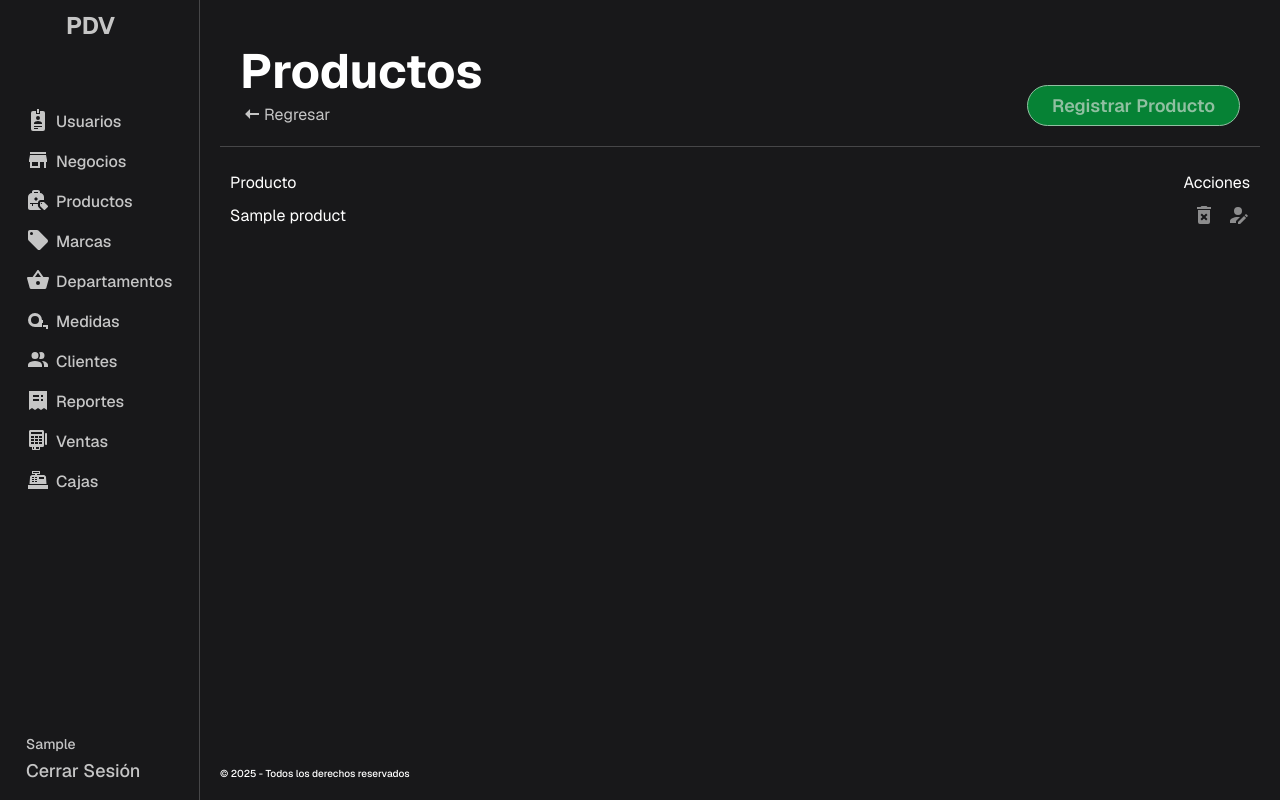
After one commit to NibboNi/punto-de-venta, a Django app: page /panel/productos/ in a window 1280 px wide. The commit adds this page. Run offline with Django 5.2, Linux system fonts and the light colour scheme; a user stored in the database is signed in; tables that the repository leaves empty hold one stand-in row (values such as "Sample post").

Commit message:
add products panel

```diff
--- a/dashboard/models.py
+++ b/dashboard/models.py
@@ -100,6 +100,24 @@ class Size(models.Model):
         return self.name
 
 
+class Product(models.Model):
+    name = models.CharField(
+        max_length=100, verbose_name="nombre", null=False, blank=False)
+    description = models.TextField(
+        verbose_name="descripción", max_length=200, blank=True, null=True)
+    existence = models.IntegerField(verbose_name="existencia", default=1)
+    existence_min = models.IntegerField(
+        verbose_name="existencia mínima", default=1)
+    sale_price = models.DecimalField(
+        max_digits=10, decimal_places=2, default=1.00, verbose_name="precio de venta")
+    brand = models.ForeignKey(
+        Brand, on_delete=models.CASCADE, verbose_name="marca")
+    department = models.ForeignKey(
+        Department, on_delete=models.CASCADE, default=1, verbose_name="departamento")
+    size = models.ForeignKey(
+        Size, on_delete=models.CASCADE, default=1, verbose_name="unidad de medida")
+
+
 class Register(models.Model):
     REGISTER_STATES = [
         ("a", "abierto"),
--- a/dashboard/templates/dashboard/base.html
+++ b/dashboard/templates/dashboard/base.html
@@ -34,7 +34,7 @@
           </svg>
           <span>negocios</span>
         </a>
-        <a href="#">
+        <a href="{% url 'products' %}">
           <svg class="icon" xmlns="http://www.w3.org/2000/svg" viewBox="0 0 24 24">
             <title>gestión de productos</title>
             <path d="M14 5V4C14 2.9 13.1 2 12 2H8C6.9 2 6 2.9 6 4V5C3.8 5 2 6.8 2 9V20C2 21.1 2.9 22 4 22H15.2L12.8 19.6C12.2 19.1 11.9 18.3 11.9 17.6V16H7V18H6V16H4V15H12V14.8C12 13.3 13.2 12 14.8 12H18V9C18 6.8 16.2 5 14 5M10 13L8 11L10 9L12 11L10 13M12 5H8V4H12V5M21.8 17.8L18.2 14.2C18 14.1 17.8 14 17.6 14H14.8C14.4 14 14 14.4 14 14.8V17.6C14 17.8 14.1 18 14.2 18.2L17.8 21.8C17.9 21.9 18.1 22 18.4 22C18.6 22 18.8 21.9 19 21.8L21.8 19C21.9 18.9 22 18.7 22 18.4C22 18.2 21.9 18 21.8 17.8M15.4 16C15.1 16 14.8 15.7 14.8 15.4C14.8 15.1 15.1 14.8 15.4 14.8C15.7 14.8 16 15.1 16 15.4C16 15.7 15.7 16 15.4 16Z" />
--- a/dashboard/templates/dashboard/home.html
+++ b/dashboard/templates/dashboard/home.html
@@ -37,7 +37,7 @@
           negocios
         </p>
       </a>
-      <a href="{% url 'users' %}" class="box">
+      <a href="{% url 'products' %}" class="box">
         <svg class="bg" xmlns="http://www.w3.org/2000/svg" viewBox="0 0 24 24">
           <title>gestión de productos</title>
           <path d="M14 5V4C14 2.9 13.1 2 12 2H8C6.9 2 6 2.9 6 4V5C3.8 5 2 6.8 2 9V20C2 21.1 2.9 22 4 22H15.2L12.8 19.6C12.2 19.1 11.9 18.3 11.9 17.6V16H7V18H6V16H4V15H12V14.8C12 13.3 13.2 12 14.8 12H18V9C18 6.8 16.2 5 14 5M10 13L8 11L10 9L12 11L10 13M12 5H8V4H12V5M21.8 17.8L18.2 14.2C18 14.1 17.8 14 17.6 14H14.8C14.4 14 14 14.4 14 14.8V17.6C14 17.8 14.1 18 14.2 18.2L17.8 21.8C17.9 21.9 18.1 22 18.4 22C18.6 22 18.8 21.9 19 21.8L21.8 19C21.9 18.9 22 18.7 22 18.4C22 18.2 21.9 18 21.8 17.8M15.4 16C15.1 16 14.8 15.7 14.8 15.4C14.8 15.1 15.1 14.8 15.4 14.8C15.7 14.8 16 15.1 16 15.4C16 15.7 15.7 16 15.4 16Z" />
--- /dev/null
+++ b/dashboard/templates/dashboard/products/form.html
@@ -0,0 +1,5 @@
+{% extends "dashboard/form_view.html" %}
+{% block back %}<a href="{% url 'products' %}">Regresar</a>{% endblock back %}
+{% block form %}
+  {{product_form}}
+{% endblock form %}
--- /dev/null
+++ b/dashboard/templates/dashboard/products/read.html
@@ -0,0 +1,36 @@
+{% extends "dashboard/list_view.html" %}
+{% load static %}
+{% block title %}Productos{% endblock title %}
+{% block to_form %}<a href="{% url 'products_create' %}" class="btn btn--add">Registrar producto</a>{% endblock to_form %}
+{% block main_field %}Producto{% endblock main_field %}
+{% block models %}
+  {% for p in  products %}
+    <li class="list-table-item">
+      <p class="main-field">
+        {{p.name}}
+      </p>
+      {% if user.profile.type == "admin" %}
+      <div class="list-table-actions">
+        <button id="{{p.id}}" type="button" class="delete-btn list-table-btn">
+          <svg xmlns="http://www.w3.org/2000/svg" viewBox="0 0 24 24">
+            <title>eliminar producto</title>
+            <path d="M6,19A2,2 0 0,0 8,21H16A2,2 0 0,0 18,19V7H6V19M8.46,11.88L9.87,10.47L12,12.59L14.12,10.47L15.53,11.88L13.41,14L15.53,16.12L14.12,17.53L12,15.41L9.88,17.53L8.47,16.12L10.59,14L8.46,11.88M15.5,4L14.5,3H9.5L8.5,4H5V6H19V4H15.5Z" />
+          </svg>
+        </button>
+        <a href="{% url 'products_edit' p.id %}" class="list-table-btn">
+          <svg xmlns="http://www.w3.org/2000/svg" viewBox="0 0 24 24">
+            <title>editar producto</title>
+            <path d="M21.7,13.35L20.7,14.35L18.65,12.3L19.65,11.3C19.86,11.09 20.21,11.09 20.42,11.3L21.7,12.58C21.91,12.79 21.91,13.14 21.7,13.35M12,18.94L18.06,12.88L20.11,14.93L14.06,21H12V18.94M12,14C7.58,14 4,15.79 4,18V20H10V18.11L14,14.11C13.34,14.03 12.67,14 12,14M12,4A4,4 0 0,0 8,8A4,4 0 0,0 12,12A4,4 0 0,0 16,8A4,4 0 0,0 12,4Z" />
+          </svg>
+        </a>
+      </div>
+      {% endif %}
+    </li>
+  {% endfor %}
+{% endblock models %}
+{% block modal_msg %}
+<p id="modal-msg">¿Esta seguro de borrar este producto?</p>
+{% endblock modal_msg %}
+{% block delete_btn %}
+<a id="deleteBtn" href="{% url 'products_delete' 0 %}">Sí, borrar producto</a>
+{% endblock delete_btn %}
--- a/dashboard/urls.py
+++ b/dashboard/urls.py
@@ -28,4 +28,8 @@ urlpatterns = [
     path('cajas/borrar/<int:pk>/', registers_manage, name="registers_delete"),
     path('cajas/abrir/<int:pk>/', registers_open, name="registers_open"),
     path('cajas/cerrar/<int:pk>/', registers_close, name="registers_close"),
+    path('productos/', products, name="products"),
+    path('productos/crear/', products_manage, name="products_create"),
+    path('productos/editar/<int:pk>/', products_manage, name="products_edit"),
+    path('productos/borrar/<int:pk>/', products_manage, name="products_delete"),
 ]
--- a/dashboard/views.py
+++ b/dashboard/views.py
@@ -330,3 +330,68 @@ def registers_close(request, pk):
     }
 
     return render(request, "dashboard/registers/close.html", context)
+
+
+@login_required
+def products(request):
+    if request.user.profile.type == "vendedor":
+        return redirect("dashboard")
+
+    products = Product.objects.all()
+    return render(request, "dashboard/products/read.html", {"products": products})
+
+
+@login_required
+def products_manage(request, pk=None):
+    if request.user.profile.type == "vendedor":
+        return redirect("dashboard")
+
+    if pk:
+        product = Product.objects.get(id=pk)
+        brand = product.brand
+        department = product.department
+        size = product.size
+        if "borrar" in request.path:
+            product.delete()
+            return redirect("products")
+    else:
+        product = None
+        brand = None
+        department = None
+        size = None
+
+    if request.method == "POST":
+        product_form = ProductForm(request.POST, instance=product)
+        brand_form = BrandForm(request.POST, instance=brand)
+        department_form = DepartmentForm(request.POST, instance=department)
+        size_form = SizeForm(request.POST, instance=size)
+
+        if product_form.is_valid() and brand_form.is_valid() and department_form.is_valid() and size_form.is_valid():
+            product = product_form.save(commit=False)
+
+            brand = brand_form.save()
+            department = department_form.save()
+            size = size_form.save()
+
+            product.brand = brand
+            product.department = department
+            product.size = size
+
+            product.save()
+
+            return redirect("products")
+        else:
+            print(product_form.errors)
+            print(brand_form.errors)
+            print(department_form.errors)
+            print(size_form.errors)
+    else:
+        product_form = ProductForm(instance=product)
+        brand_form = BrandForm(instance=brand)
+        department_form = DepartmentForm(instance=department)
+        size_form = SizeForm(instance=size)
+
+    context = {"product_form": product_form, "brand_form": brand_form,
+               "department_form": department_form, "size_form": size_form}
+
+    return render(request, 'dashboard/products/form.html', context)
```
Also changed, not shown: dashboard/forms.py (+12 -0 lines), dashboard/static/dashboard/css/forms.css (+6 -1 lines).
